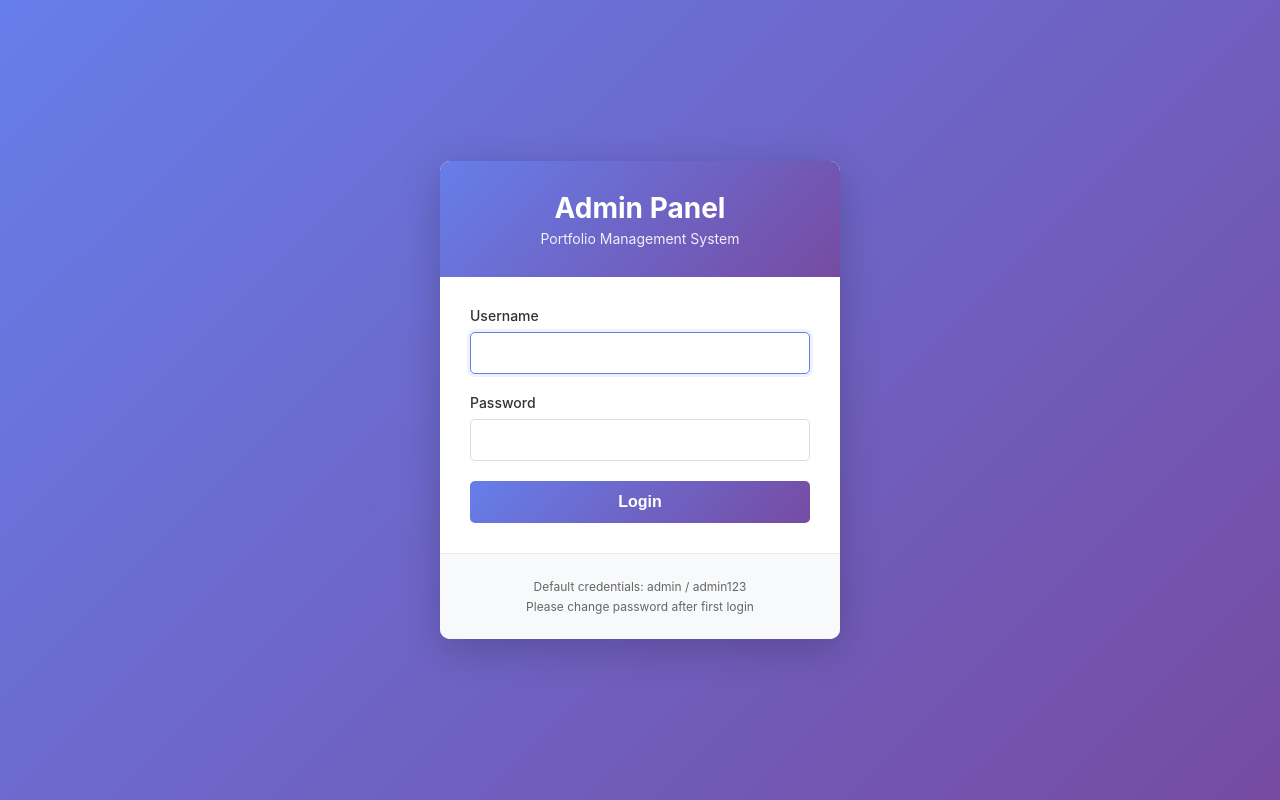
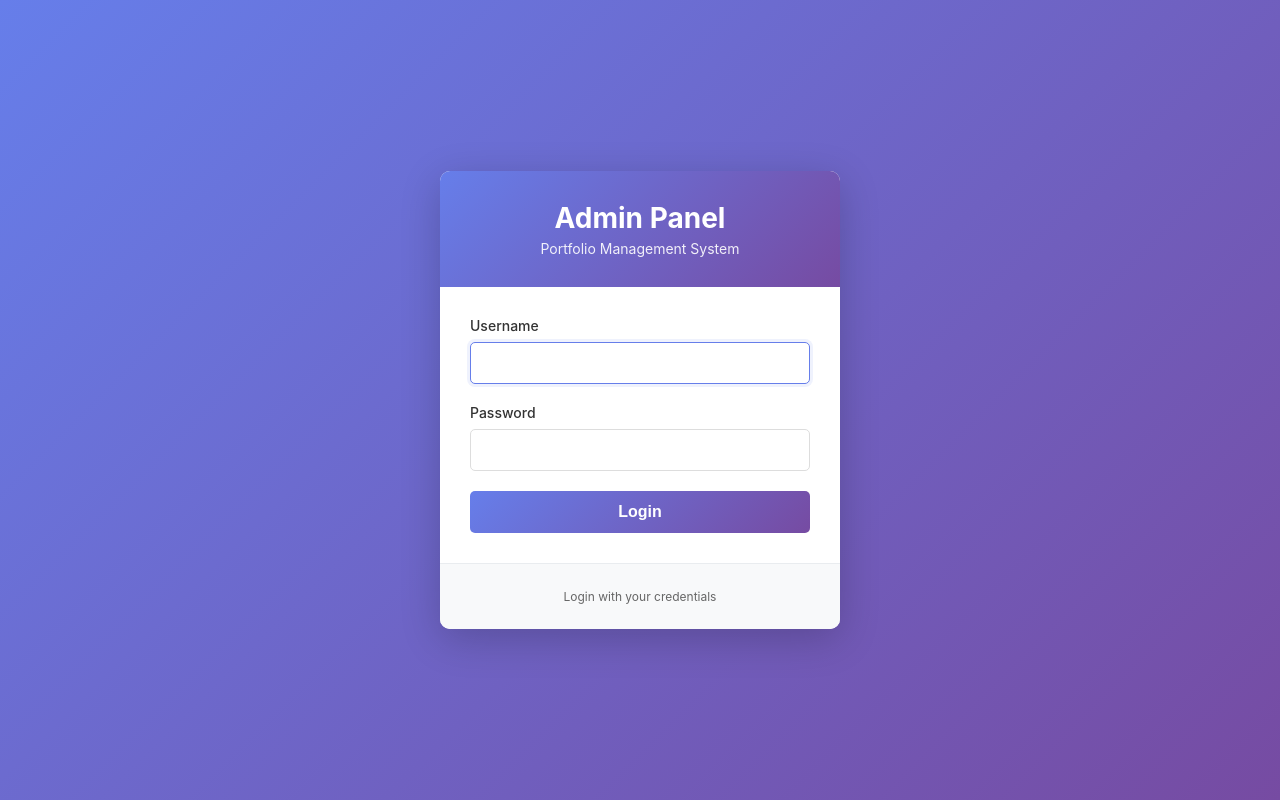
Before and after one commit to ShivamTechie/MyPortFolio, a PHP site: template admin/views/login.php in a window 1280 px wide. Run offline with PHP 8.4, Linux system fonts and the light colour scheme; the template is opened without the code that fills it, so the values that code supplies are empty; some libraries are stand-ins or nearby versions.

Commit message:
Remove password change feature and update login message
Co-authored-by: Cursor <cursoragent@cursor.com>

```diff
--- a/admin/views/layout/header.php
+++ b/admin/views/layout/header.php
@@ -64,10 +64,6 @@
                     <?php endif; ?>
                 </a></li>
 
-                <li><a href="<?php echo ADMIN_URL; ?>?page=change-password" class="<?php echo (isset($_GET['page']) && $_GET['page'] == 'change-password') ? 'active' : ''; ?>">
-                    <i class="fas fa-key"></i> Change Password
-                </a></li>
-
                 <li><a href="<?php echo BASE_URL; ?>" target="_blank">
                     <i class="fas fa-external-link-alt"></i> View Website
                 </a></li>
--- a/admin/views/login.php
+++ b/admin/views/login.php
@@ -47,8 +47,7 @@
             </form>
 
             <div class="login-footer">
-                <p>Default credentials: admin / admin123</p>
-                <p>Please change password after first login</p>
+                <p>Login with your credentials</p>
             </div>
 
             <script>
```
